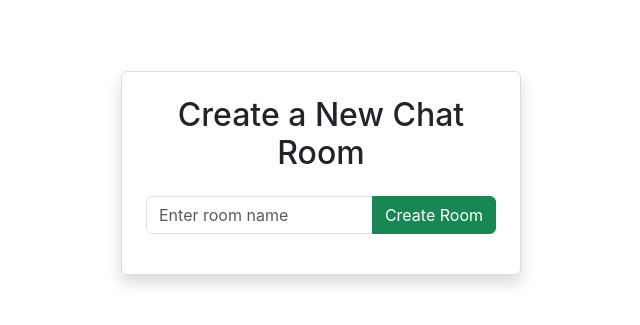
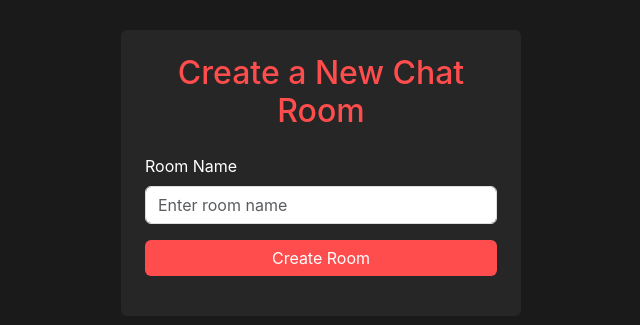
Before and after one commit to AvishkarMandlik/real-time-chat-application, a React (Create React App) app in the folder client/: page /rooms/create in a window 1280 px wide. Shown: the part 227-552 px from the top of the page, without its empty margins (319-959 px from the left). Built offline with nearby package versions, Linux system fonts and the light colour scheme; no server answers.

Commit message:
enhance create room component: update layout, improve styles, and add error handling

```diff
--- a/client/src/components/CreateRoom.js
+++ b/client/src/components/CreateRoom.js
@@ -14,10 +14,10 @@ const CreateRoom = () => {
     }
 
     try {
-      const response = await axios.post('https://real-time-chat-app-7gqk.onrender.com/rooms', { name: roomName });
+      const response = await axios.post('http://localhost:5000/rooms', { name: roomName });
       alert('Room created successfully!');
-      setRoomName(''); // Clear the input
-      navigate(`/rooms/${response.data.room.name}`); // Redirect to the created room
+      setRoomName('');
+      navigate(`/rooms/${response.data.room.name}`);
     } catch (error) {
       console.error('Error creating room:', error);
       setError(error.response?.data?.message || 'Failed to create room');
@@ -25,28 +25,36 @@ const CreateRoom = () => {
   };
 
   return (
-<div className="d-flex justify-content-center align-items-center vh-100">
-  <div className="container p-4 shadow rounded" style={{ maxWidth: "400px", border: "1px solid #ddd" }}>
-    <h2 className="text-center mb-4">Create a New Chat Room</h2>
-    <div className="input-group mb-3">
+    <div className="d-flex vh-100 justify-content-center align-items-center" style={{ backgroundColor: '#1a1a1a' }}>
+      <div className="container p-4 rounded" style={{ maxWidth: '400px', backgroundColor: '#262626' }}>
+        <h2 className="text-center mb-4" style={{ color: '#ff4d4d' }}>Create a New Chat Room</h2>
+        <div className="mb-3">
+          <label htmlFor="roomName" className="form-label" style={{ color: '#fff' }}>
+            Room Name
+          </label>
           <input
             type="text"
             className="form-control"
-        placeholder="Enter room name"
+            id="roomName"
             value={roomName}
             onChange={(e) => {
               setRoomName(e.target.value);
-          setError(''); // Clear error on input change
+              setError('');
             }}
+            placeholder="Enter room name"
+            style={{ backgroundColor: '#fff', color: '#000', border: '1px solid #ddd' }}
           />
-      <button className="btn btn-success" onClick={createRoom}>
+        </div>
+        <button
+          className="btn w-100 mb-3"
+          onClick={createRoom}
+          style={{ backgroundColor: '#ff4d4d', color: '#fff', border: 'none' }}
+        >
           Create Room
         </button>
-    </div>
-    {error && <p className="text-danger text-center">{error}</p>}
+        {error && <p className="text-center" style={{ color: '#ff4d4d' }}>{error}</p>}
       </div>
     </div>
-
   );
 };
 
```
Lines whose indentation alone changed are shown as unchanged.
